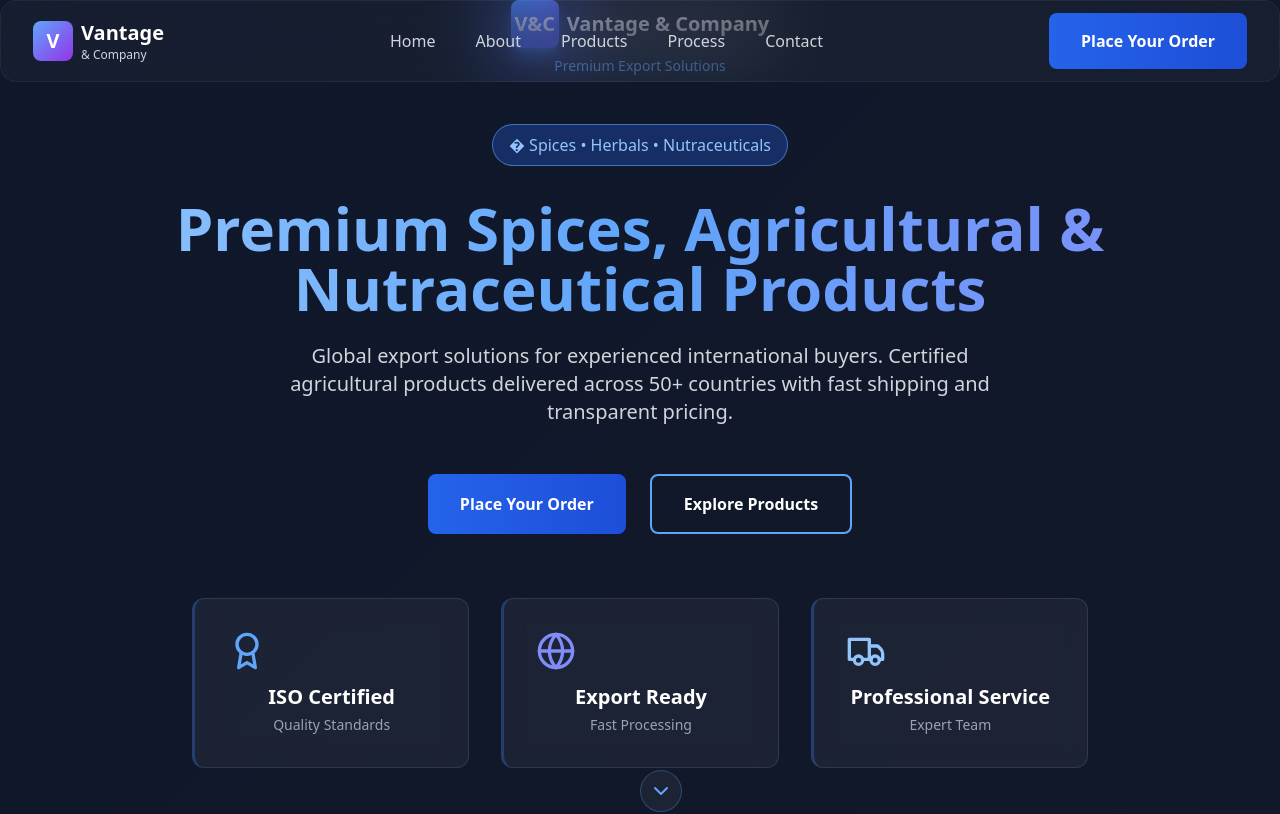
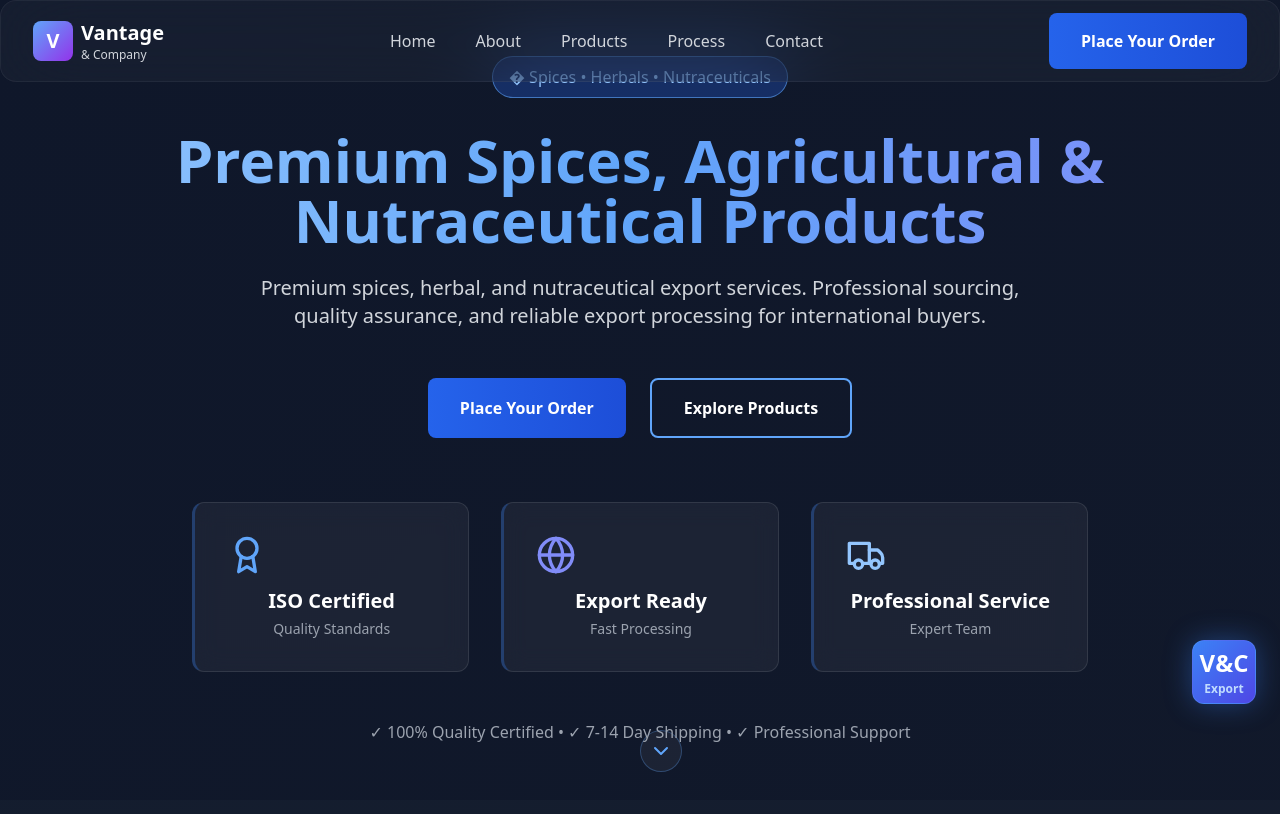
Before and after one commit to avishukla3007/Export, a React (Vite) app: page / in a window 1280 px wide. Shown: the top 814 px of the page. Built offline with nearby package versions, Linux system fonts and the light colour scheme.

Commit message:
Remove fake timing and shipping claims, add floating logo component, update with authentic messaging

```diff
--- a/src/App.tsx
+++ b/src/App.tsx
@@ -11,6 +11,7 @@ import BuyerBenefitsSection from './sections/BuyerBenefitsSection'
 import ContactSection from './sections/ContactSection'
 import Footer from './components/Footer'
 import LoadingAnimation from './components/LoadingAnimation'
+import FloatingLogo from './components/FloatingLogo'
 
 function App() {
   const [isLoading, setIsLoading] = useState(true)
@@ -27,6 +28,7 @@ function App() {
   return (
     <div className="min-h-screen bg-gradient-dark">
       <Navbar />
+      <FloatingLogo />
       <HeroSection />
       <AboutSection />
       <ProductsSection />
--- /dev/null
+++ b/src/components/FloatingLogo.tsx
@@ -0,0 +1,43 @@
+import { motion } from 'framer-motion'
+
+export default function FloatingLogo() {
+  const scrollToSection = (sectionId: string) => {
+    const element = document.getElementById(sectionId)
+    if (element) {
+      element.scrollIntoView({ behavior: 'smooth' })
+    }
+  }
+
+  return (
+    <motion.div
+      initial={{ opacity: 0, scale: 0.8, x: 100 }}
+      animate={{ opacity: 1, scale: 1, x: 0 }}
+      transition={{ duration: 0.8, delay: 1 }}
+      whileHover={{ scale: 1.1 }}
+      onClick={() => scrollToSection('home')}
+      className="fixed right-6 bottom-24 z-40 cursor-pointer"
+    >
+      {/* Glowing background effect */}
+      <motion.div
+        animate={{ boxShadow: ['0 0 20px rgba(59, 130, 246, 0.3)', '0 0 40px rgba(59, 130, 246, 0.5)', '0 0 20px rgba(59, 130, 246, 0.3)'] }}
+        transition={{ duration: 2, repeat: Infinity }}
+        className="w-16 h-16 bg-gradient-to-br from-blue-500 to-indigo-600 rounded-xl flex items-center justify-center shadow-2xl backdrop-blur-md border border-blue-400/30"
+      >
+        <div className="text-center">
+          <motion.div className="text-white font-bold text-2xl">V&C</motion.div>
+          <motion.div className="text-blue-200 text-xs font-semibold mt-0.5">Export</motion.div>
+        </div>
+      </motion.div>
+
+      {/* Tooltip on hover */}
+      <motion.div
+        initial={{ opacity: 0, x: 10 }}
+        whileHover={{ opacity: 1, x: -10 }}
+        transition={{ duration: 0.2 }}
+        className="absolute right-20 bottom-5 bg-slate-800/95 backdrop-blur-md text-white text-xs px-3 py-2 rounded-lg border border-blue-400/20 whitespace-nowrap pointer-events-none"
+      >
+        Vantage & Company
+      </motion.div>
+    </motion.div>
+  )
+}
--- a/src/sections/CompanyInfoSection.tsx
+++ b/src/sections/CompanyInfoSection.tsx
@@ -36,9 +36,9 @@ export default function CompanyInfoSection() {
     },
     {
       icon: Zap,
-      title: 'Fast Turnaround',
-      description: 'Quick order processing and efficient export logistics - 7-14 days typical.',
-      stat: '7-14 Days',
+      title: 'Professional Processing',
+      description: 'Efficient order processing with dedicated export team support.',
+      stat: 'On Request',
     },
   ]
 
--- a/src/sections/HeroSection.tsx
+++ b/src/sections/HeroSection.tsx
@@ -52,22 +52,6 @@ export default function HeroSection() {
       </div>
 
       <div className="section-container flex flex-col items-center text-center relative z-10">
-        {/* Logo */}
-        <motion.div
-          initial={{ opacity: 0, scale: 0.8 }}
-          animate={{ opacity: 1, scale: 1 }}
-          transition={{ duration: 0.6 }}
-          className="mb-8 md:mb-12"
-        >
-          <div className="flex items-center justify-center gap-2">
-            <div className="w-12 h-12 bg-gradient-to-br from-blue-500 to-indigo-600 rounded-lg flex items-center justify-center shadow-lg shadow-blue-500/50">
-              <span className="text-white font-bold text-xl">V&C</span>
-            </div>
-            <span className="text-xl font-bold text-white">Vantage & Company</span>
-          </div>
-          <p className="text-blue-400 text-sm mt-2 font-medium">Premium Export Solutions</p>
-        </motion.div>
-
         {/* Subheading with export business focus */}
         <motion.div
           initial={{ opacity: 0, y: -20 }}
@@ -97,7 +81,7 @@ export default function HeroSection() {
           transition={{ duration: 0.8, delay: 0.2 }}
           className="text-lg md:text-xl text-gray-300 max-w-3xl mb-8 md:mb-12 leading-relaxed"
         >
-          Global export solutions for experienced international buyers. Certified agricultural products delivered across 50+ countries with fast shipping and transparent pricing.
+          Premium spices, herbal, and nutraceutical export services. Professional sourcing, quality assurance, and reliable export processing for international buyers.
         </motion.p>
 
         {/* CTA Buttons */}
```
